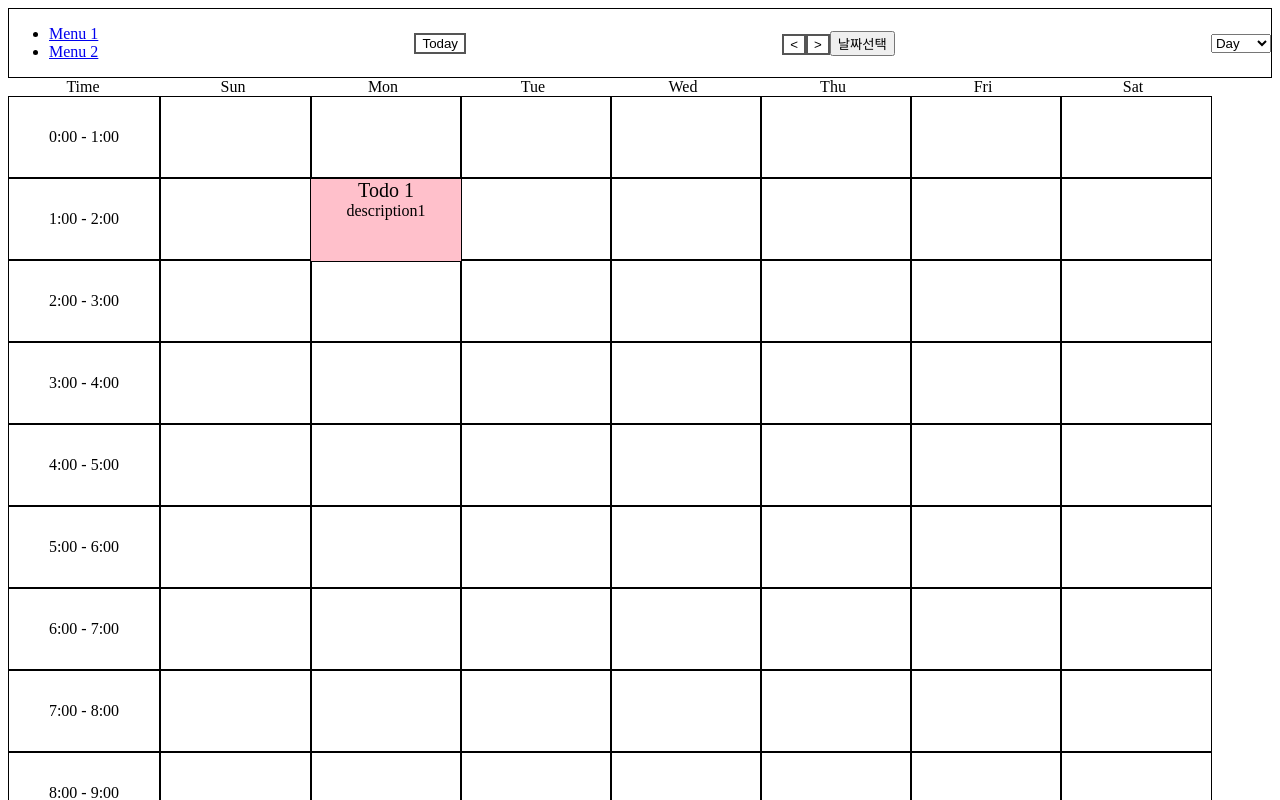
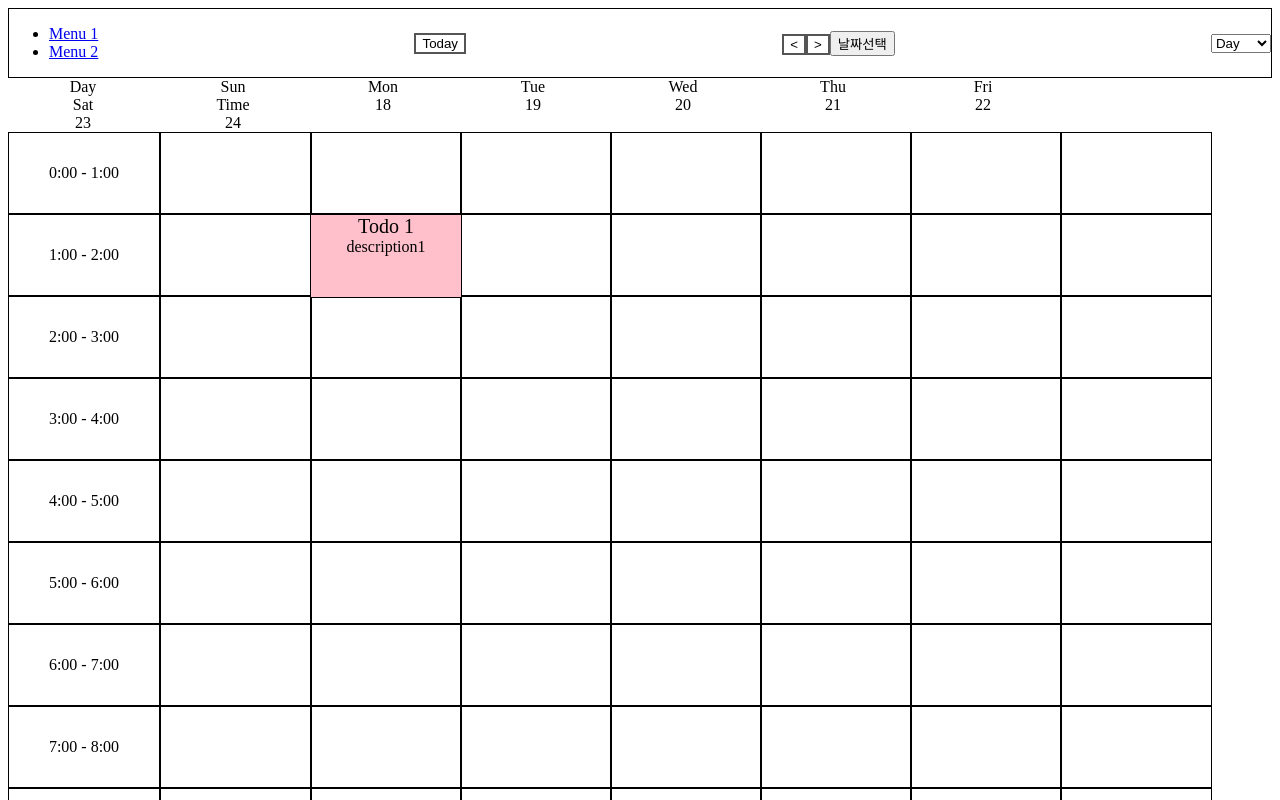
Before and after one commit to chiwon1/calendar-viewer, a React (Create React App) app: page / in a window 1280 px wide. Shown: the top 800 px of the page. Built offline with nearby package versions, Linux system fonts and the light colour scheme.

Commit message:
Feat: show week date

```diff
--- a/src/common/components/Calendar/Day/Day.js
+++ b/src/common/components/Calendar/Day/Day.js
@@ -16,7 +16,6 @@ const showEventSetting = (i, j) => {
 };
 
 function Day({ day, dayIndex }) {
-  console.log('day', day);
   return (
     <Wrapper>
       <div className="day">
--- a/src/common/components/Calendar/Weekly/Weekly.js
+++ b/src/common/components/Calendar/Weekly/Weekly.js
@@ -3,8 +3,13 @@ import styled from "styled-components";
 import Day from "../Day/Day";
 import events from "../../../../mockData";
 import EventBox from "../EventBox/EventBox";
+import { useSelector } from 'react-redux';
 
 const Wrapper = styled.div`
+  .calendar-container {
+    max-width: 90%;
+  }
+
   .dayName {
     width: 150px;
     text-align: center;
@@ -44,17 +49,31 @@ for (let i = 0; i < 7; i++) {
   week.push(day);
 }
 
-const columnTitleList = ["Time", "Sun", "Mon", "Tue", "Wed", "Thu", "Fri", "Sat"];
+const columnTitleList = ["Day", "Sun", "Mon", "Tue", "Wed", "Thu", "Fri", "Sat"];
 
 function Weekly() {
   const [data, setData] = useState(events);
 
+  const { currentSunday } = useSelector((state) => state.calendar);
+
+  const weekDateList = ["Time"];
+
+  for (let i = 0; i < 7; i++) {
+    const date = currentSunday.getDate() + i;
+
+    weekDateList.push(date);
+  }
+
   return (
     <Wrapper>
-      {columnTitleList.map((columnTitle, index) =>
+      <div className="calendar-container">
+        {columnTitleList.map((columnTitle, index) => (
           <div key={index} className="dayName">{columnTitle}</div>
+          )
         )}
-      <div className="week"></div>
+        {weekDateList.map((date, index) => (
+          <div key={index} className="dayName">{date}</div>
+        ))}
         <div className="week">
           <div>
             {Array.from(Array(24).keys()).map((hour, index) => (
@@ -91,6 +110,7 @@ function Weekly() {
             )
           })}
         </div>
+      </div>
     </Wrapper>
   );
 }
--- a/src/features/calendar/reducers.js
+++ b/src/features/calendar/reducers.js
@@ -3,8 +3,12 @@ import { cloneDeep } from "lodash";
 
 const today = new Date();
 
+const currentSunday = new Date();
+currentSunday.setDate(currentSunday.getDate() - today.getDay());
+
 const initialState = {
   currentDate: today,
+  currentSunday,
   displayedMonth: today.getMonth(),
 };
 
--- a/src/features/calendar/types.js
+++ b/src/features/calendar/types.js
@@ -1 +1,15 @@
 export const SHOW_NEXT_MONTH = "app/calendar/SHOW_NEXT_MONTH";
+
+export const SHOW_LAST_MONTH = "app/calendar/SHOW_LAST_MONTH";
+
+export const GET_EVENT_BY_ID = "GET_EVENT_BY_ID";
+
+export const DELETE_EVENT = "DELETE_EVENT";
+
+export const UPDATE_EVENT = "UPDATE_EVENT";
+
+export const CREATE_EVENT = "CREATE_EVENT";
+
+export const GET_EVENTS_BY_DATE = "GET_EVENTS_BY_DATE";
+
+export const GET_EVENTS_BY_WEEK = "GET_EVENTS_BY_WEEK";
```
Lines whose indentation alone changed are shown as unchanged.
